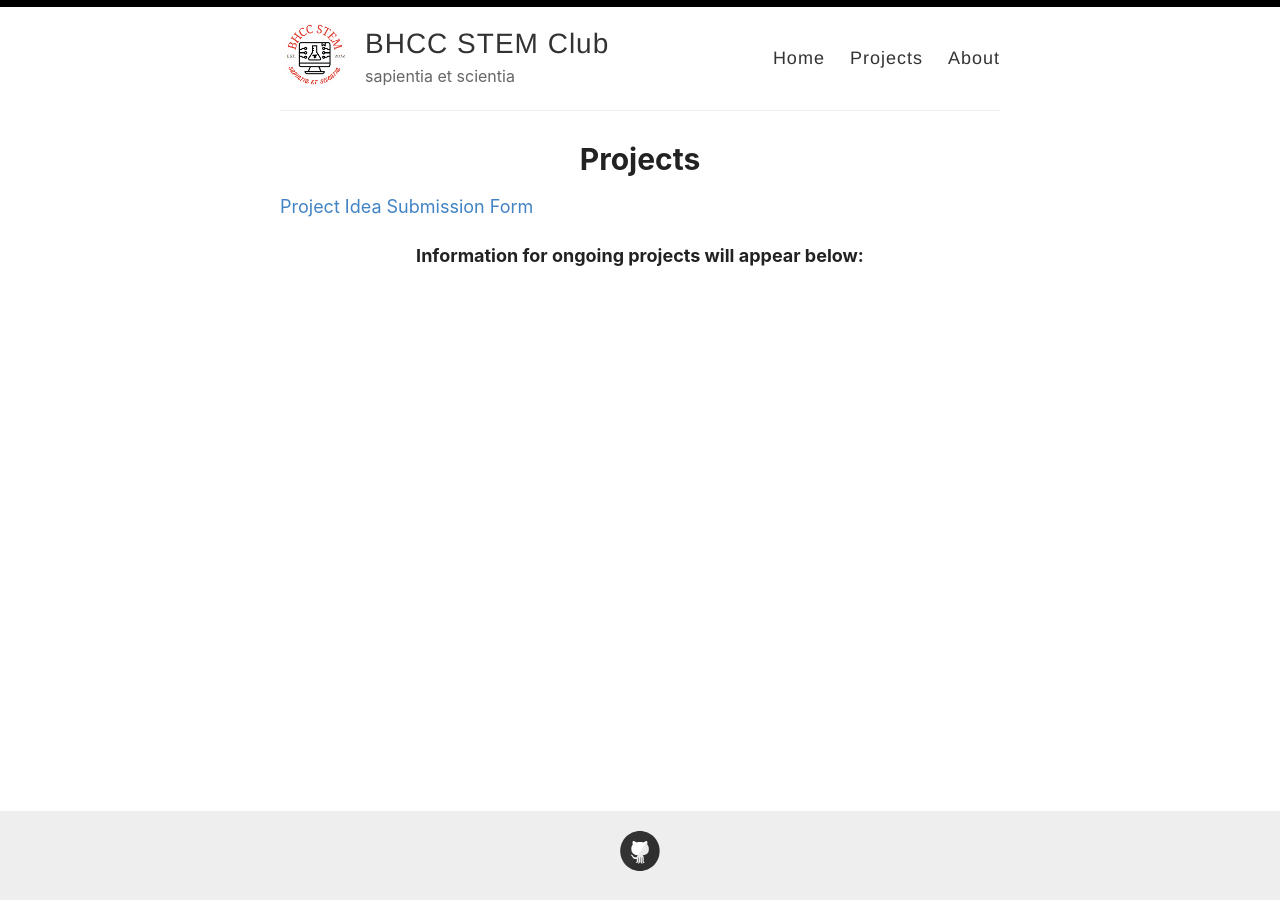
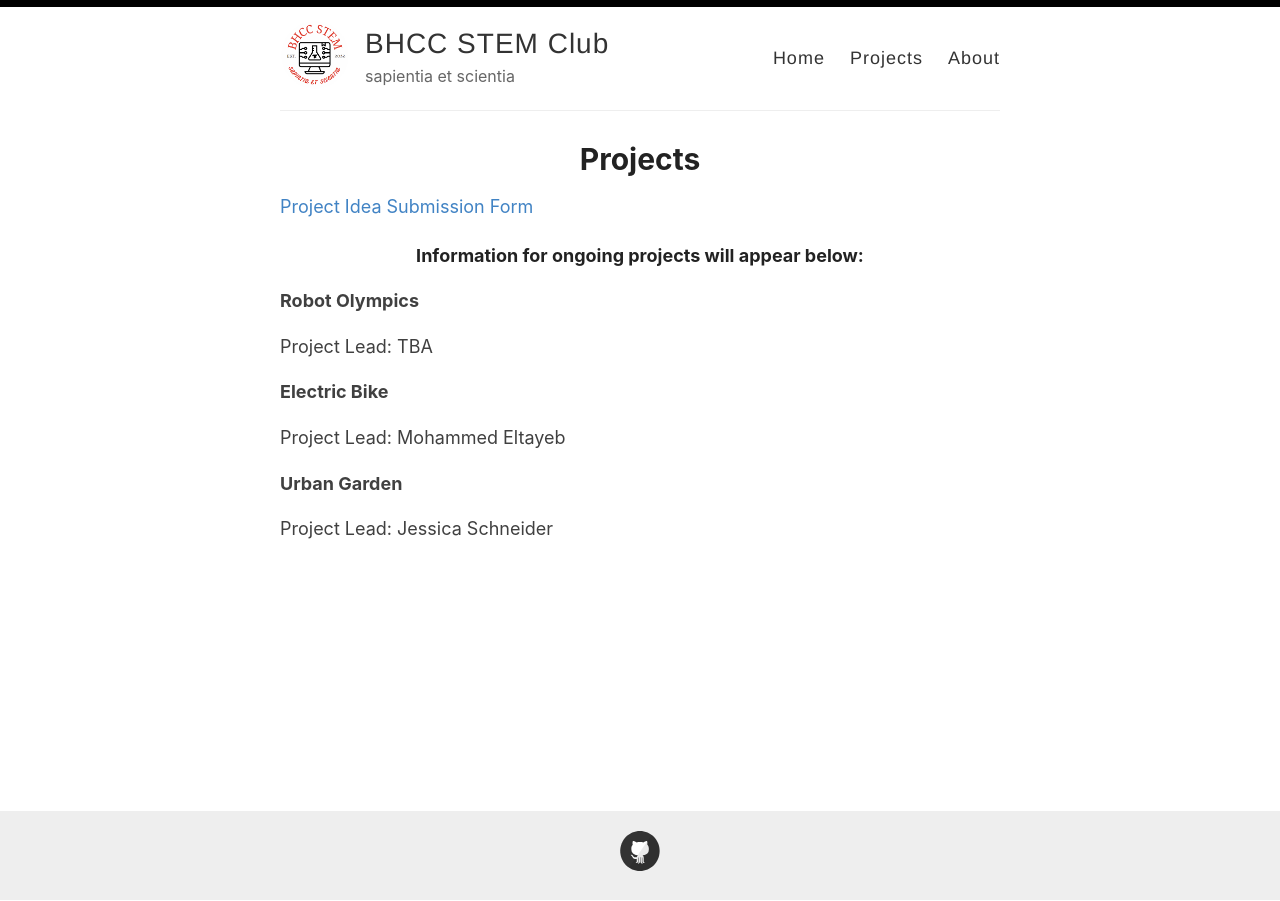
Before and after one commit to bhccstem/bhccstem.github.io, a Jekyll site: the page built from _pages/projects.md, in a window 1280 px wide. Built offline with Jekyll 4.4.1, drawn with Linux system fonts in a browser that asks for light colours.

Commit message:
Update projects.md

```diff
--- a/_pages/projects.md
+++ b/_pages/projects.md
@@ -7,3 +7,15 @@ permalink: /projects/
 [Project Idea Submission Form](https://forms.gle/eChS3GCib4n7VwJk8)
 
 #### Information for ongoing projects will appear below:
+
+**Robot Olympics**
+
+Project Lead: TBA
+
+**Electric Bike**
+
+Project Lead: Mohammed Eltayeb
+
+**Urban Garden**
+
+Project Lead: Jessica Schneider
```
